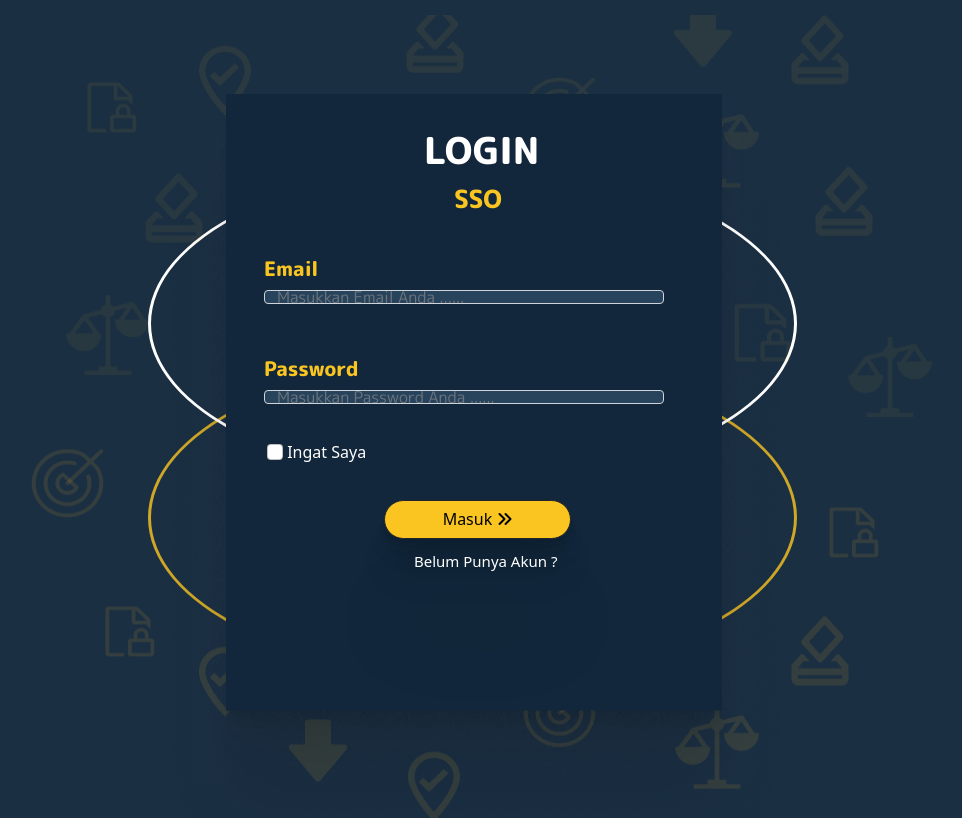
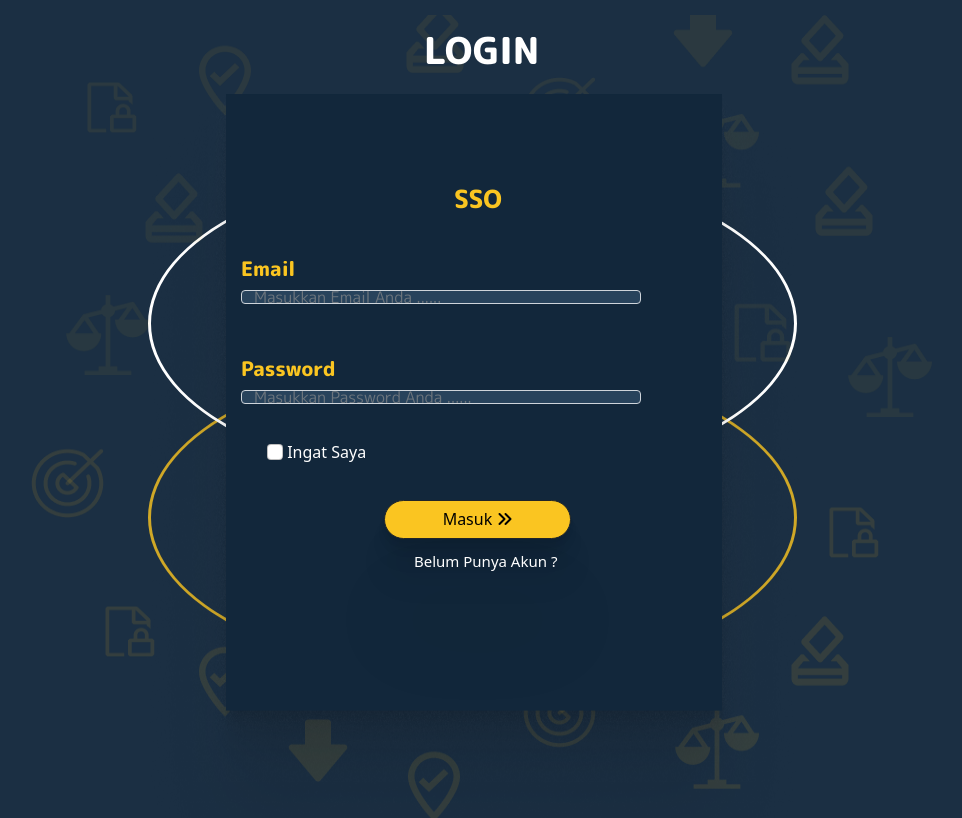
Before and after one commit to JonathanUlhaq/respectorest1.github.io, a website: page Login.html in a window 1280 px wide. Shown: the top 818 px of the page, without its empty margins (246-1208 px from the left). Drawn offline with nearby package versions, Linux system fonts and the light colour scheme.

Commit message:
Update login.css

```diff
--- a/public/css/login.css
+++ b/public/css/login.css
@@ -4,8 +4,9 @@ html {
 
 body {
   position: relative;
-  width: 1440px;
-  height: 1080px;
+  width: 100%;
+  height: 100%;
+  margin: auto;
   animation: fadeInAnimation ease 3s;
   animation-iteration-count: 1;
   animation-fill-mode: forwards;
```
